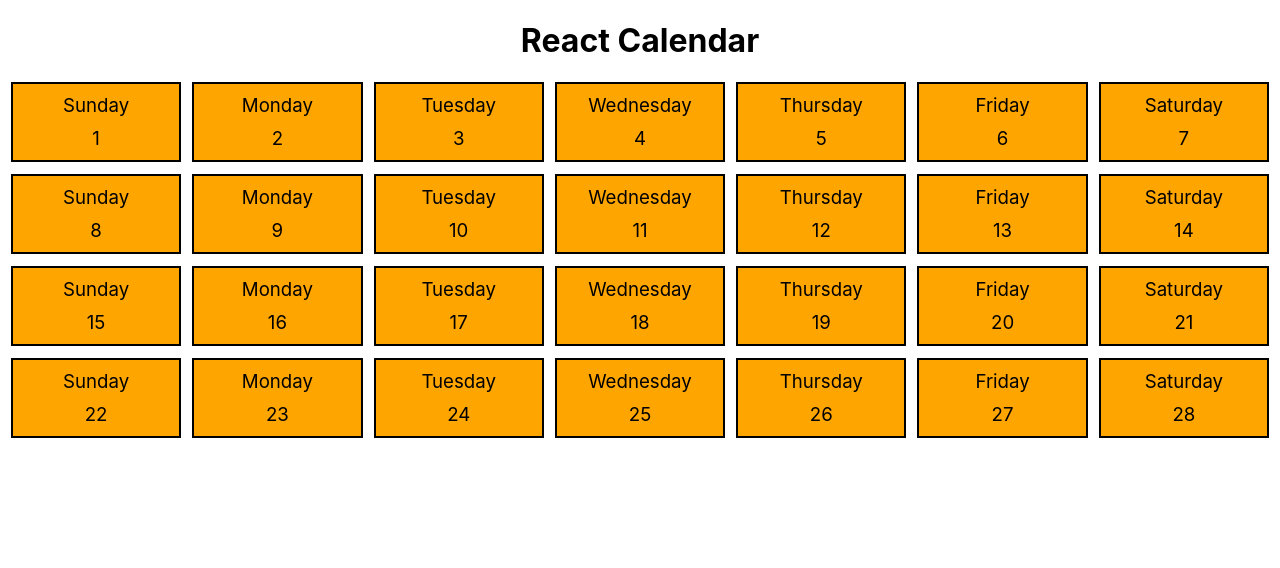
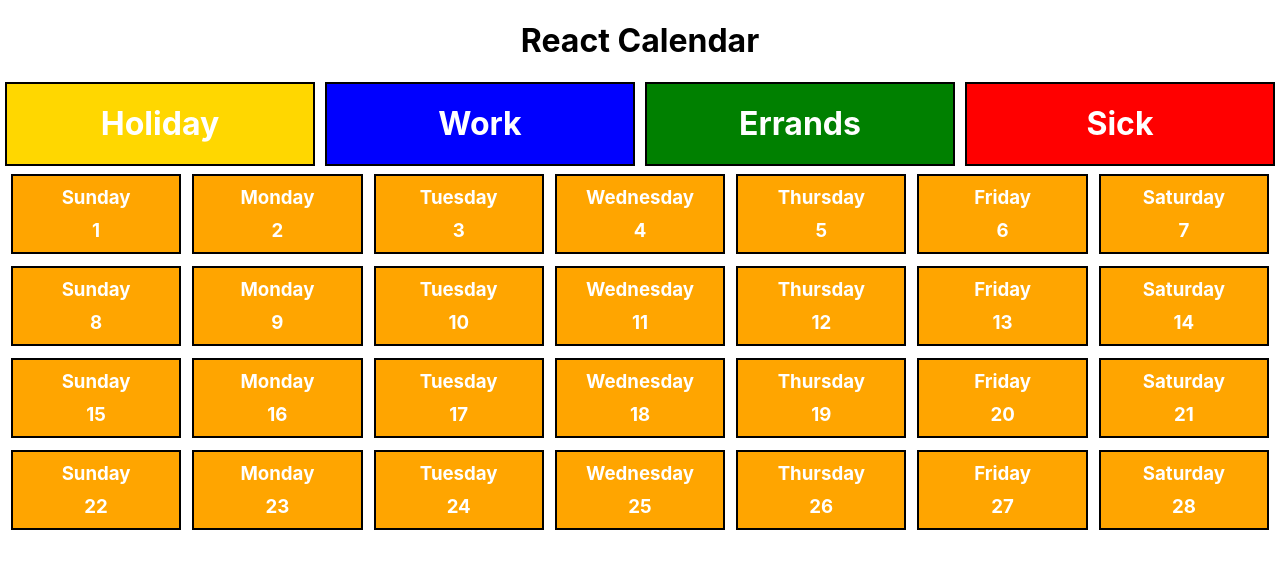
Before and after one commit to jathos/react-calendar, a React (Create React App) app: page / in a window 1280 px wide. Shown: the top 568 px of the page. Built offline with nearby package versions, Linux system fonts and the light colour scheme.

Commit message:
categories gui has been added to top of calendar

```diff
--- a/src/CalendarBody.jsx
+++ b/src/CalendarBody.jsx
@@ -1,8 +1,10 @@
 import CalendarWeek from "./CalendarWeek";
+import CategoryBar from "./CategoryBar";
 
 function CalendarBody({ dates, days }) {
     return (
         <div>
+            <CategoryBar />
             <CalendarWeek dates={[dates[0], dates[1], dates[2], dates[3], dates[4], dates[5], dates[6]]} days={days} />
             <CalendarWeek dates={[dates[7], dates[8], dates[9], dates[10], dates[11], dates[12], dates[13]]} days={days} />
             <CalendarWeek dates={[dates[14], dates[15], dates[16], dates[17], dates[18], dates[19], dates[20]]} days={days} />
--- a/src/CalendarDay.css
+++ b/src/CalendarDay.css
@@ -12,4 +12,6 @@
 .DayDetail {
     margin: 0;
     font-size: 14pt;
+    font-weight: bold;
+    color: white;
 }
--- a/src/CalendarWeek.css
+++ b/src/CalendarWeek.css
@@ -5,3 +5,32 @@
     margin-bottom: 1.5vh;
     height: 10vh;
 }
+
+.Category {
+    display: flex;
+    height: 100%;
+    margin: 0px 5px 0px 5px;
+    flex: 1;
+    flex-direction: column;
+    justify-content: center;
+    border: solid;
+    border-width: 2px;
+    border-color: black;
+    color: white;
+}
+
+.Red {
+    background-color: red;
+}
+
+.Blue {
+    background-color: blue;
+}
+
+.Yellow {
+    background-color: #FFD700;
+}
+
+.Green {
+    background-color: green;
+}
--- /dev/null
+++ b/src/CategoryBar.jsx
@@ -0,0 +1,14 @@
+import './CalendarWeek.css'
+
+function CategoryBar() {
+    return (
+        <div className="Week">
+            <h1 className="Category Yellow">Holiday</h1>
+            <h1 className="Category Blue">Work</h1>
+            <h1 className="Category Green">Errands</h1>
+            <h1 className="Category Red">Sick</h1>
+        </div>
+    );
+};
+
+export default CategoryBar;
```
